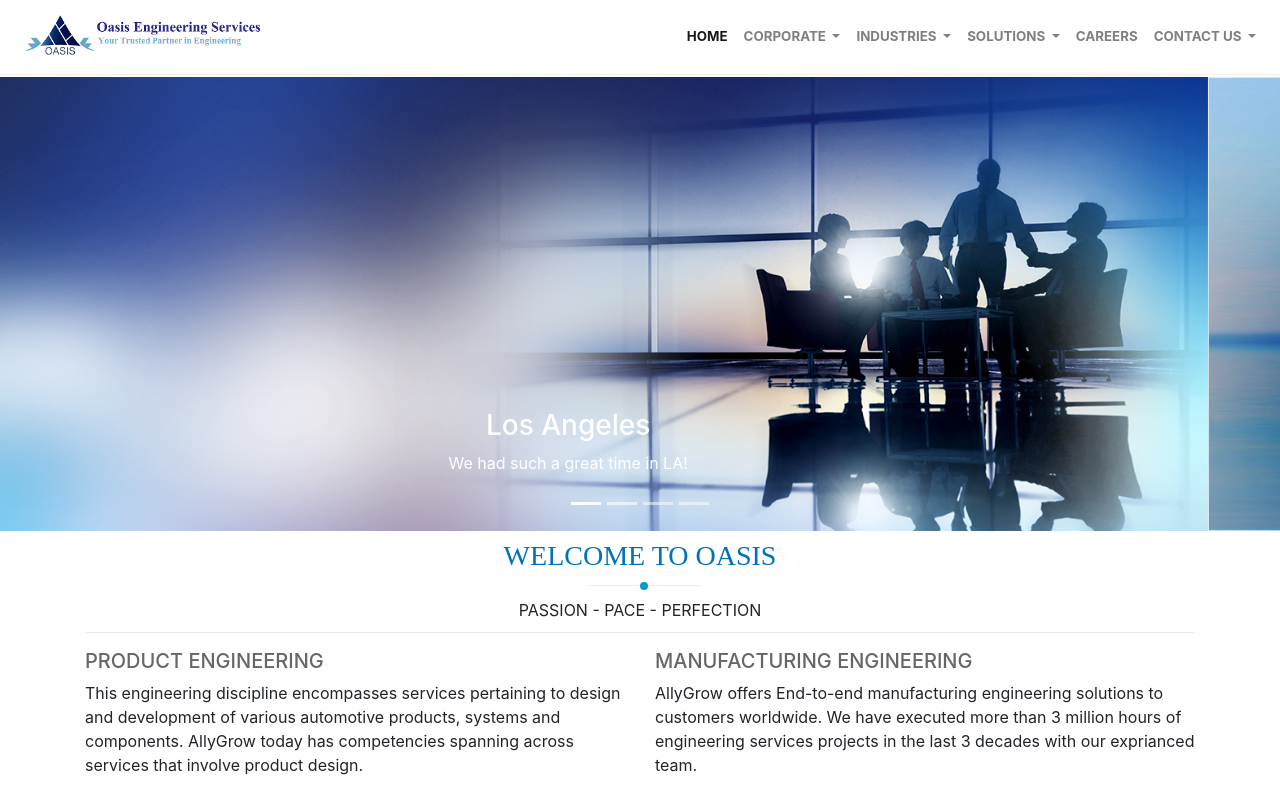
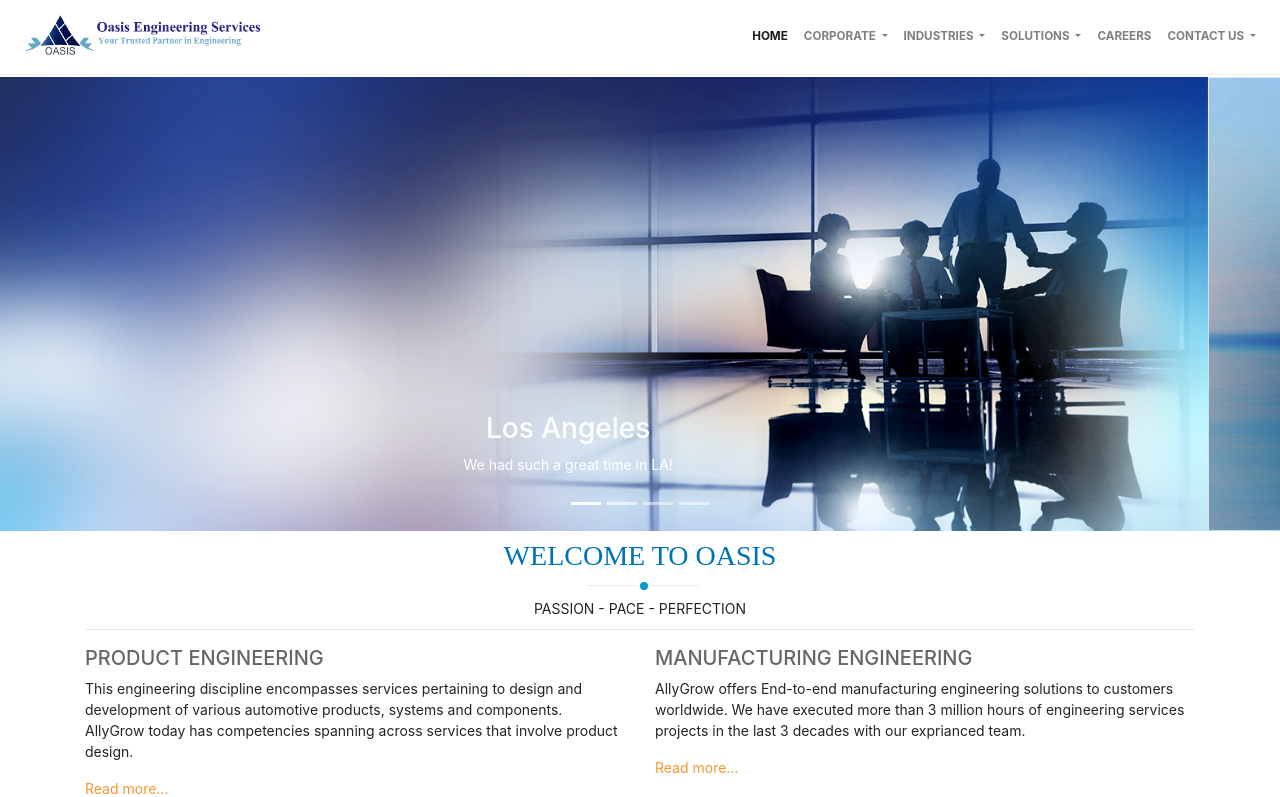
Before and after one commit to cbabars/Oasis_Service, an Angular app: page / in a window 1280 px wide. Shown: the top 797 px of the page. Built offline with nearby package versions, Linux system fonts and the light colour scheme; what ng2-go-top-button would draw is missing.

Commit message:
added font size

```diff
--- a/src/styles.scss
+++ b/src/styles.scss
@@ -1,4 +1,8 @@
 /* You can add global styles to this file, and also import other style files */
+body {
+  font-size: 14px;
+}
+
 .headerTop {
     margin-top:77px;
 }
```
Also changed, not shown: src/assets/images/about.jpg.
